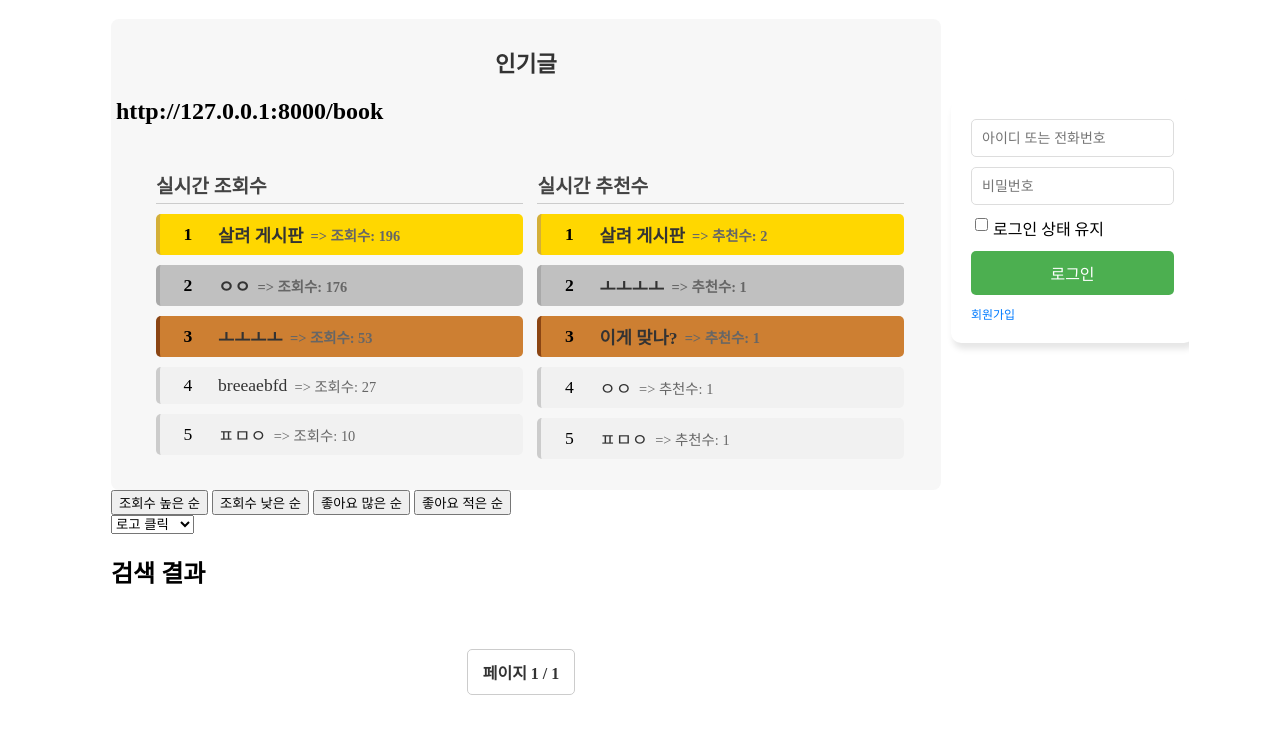
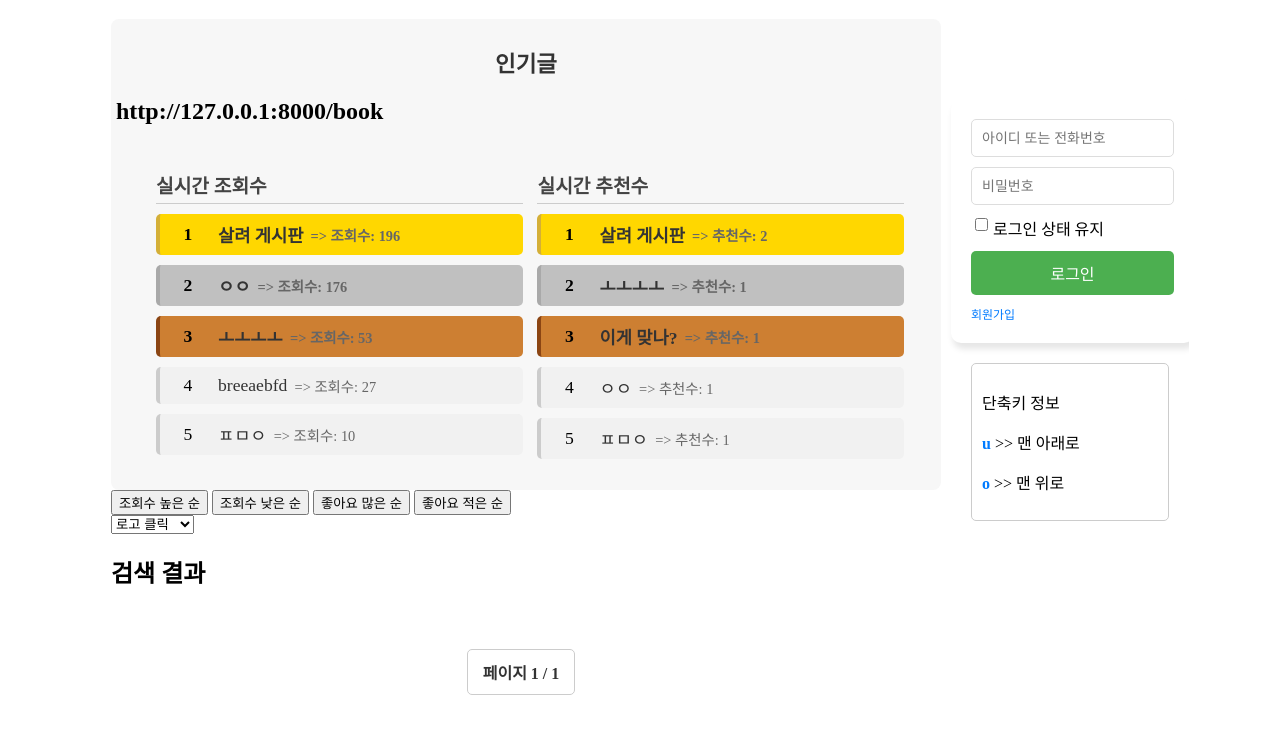
Before and after one commit to coder118/project, a Django app: page /book/search_post in a window 1280 px wide. Shown: the part 137-872 px from the top of the page. Run offline with Django 4.2, Linux system fonts and the light colour scheme; data comes from the database, SQL or seed files in the repository; both versions use the stored data as it was after the commit; some web fonts are replaced.

Commit message:
key setting2

```diff
--- a/web_project_venv/mysite/book/templates/book/index.html
+++ b/web_project_venv/mysite/book/templates/book/index.html
@@ -6,6 +6,7 @@
     <link rel="preconnect" href="https://fonts.googleapis.com">
     <link rel="preconnect" href="https://fonts.gstatic.com" crossorigin>
     <link href="https://fonts.googleapis.com/css2?family=Gugi&display=swap" rel="stylesheet">
+    <link rel="stylesheet" href="css/light-theme.css" id="theme-link" />
     <style>
         html{
             height:100%;
@@ -585,7 +586,7 @@
         }
 
         .shortcut-box {
-            position: absolute;
+            {% comment %} position: absolute; {% endcomment %}
             top: 20px;  /* 상단에서 20px 떨어진 위치 */
             right: 20px;
             background: white;
@@ -658,14 +659,14 @@
             window.scrollTo(0, 0);  // 페이지 가장 위로 스크롤
         }
 
-        {% comment %} document.addEventListener('keydown', function(event) { //다크 모드나 만들어볼까?
+        document.addEventListener('keydown', function(event) { //다크 모드나 만들어볼까?
             if (event.key === 'u') {
                 scrollToBottom();  // 'u' 키를 누르면 페이지 가장 아래로 스크롤
             } else if (event.key === 'o') {
                 scrollToTop();  // 'o' 키를 누르면 페이지 가장 위로 스크롤
             }// '1' 키를 누르면 홈으로 이동
 
-        }); {% endcomment %}
+        });
 
         {% comment %} window.addEventListener('scroll', function() {
             const shortcutBox = document.querySelector('.shortcut-box');
@@ -678,6 +679,39 @@
             shortcutBox.style.top = (window.scrollY + loginContainer + 20) + 'px';  // 스크롤에 따라 박스 위치 조정
             console.log('shortcutbox:',shortcutBox.style.top);
         }); {% endcomment %}
+
+        {% comment %} var theme = document.querySelector("#theme-link");
+        var currentTheme = localStorage.getItem("currentTheme");
+
+        loadTheme();
+
+        //테마를 선택한 정보를 저장한 localStorage에 따라 테마 결정
+        function loadTheme(){
+            if (currentTheme == "dark") {
+                theme.setAttribute('href', "css/dark-theme.css");
+                console.log("현재 테마 : 다크");
+            } else{
+                theme.setAttribute('href', "css/light-theme.css");
+                console.log("현재 테마 : 라이트");
+            }
+        }
+
+
+        //토글 버튼 클릭 이벤트 함수
+        function ToggleTheme(){
+            const prefersDarkScheme = window.matchMedia("(prefers-color-scheme: dark)");
+
+            if (prefersDarkScheme.matches) {
+                window.matchMedia("(prefers-color-scheme: light)").matches ? 'light' : 'dark';
+            } else {
+                window.matchMedia("(prefers-color-scheme: dark)").matches ? 'dark' : 'light';
+            }
+
+            const newTheme = currentTheme === 'dark' ? 'light' : 'dark';
+            localStorage.setItem('currentTheme', newTheme);
+            location.reload();
+        } {% endcomment %}
+
     </script>
 </head>
 <body>
@@ -788,11 +822,12 @@
 
                     </div>
                 </div>
-                {% comment %} <div class="shortcut-box">
+                <div class="shortcut-box">
                     <p>단축키 정보</p>
                     <p><span class="shortcut">u</span> >> 맨 아래로</p>
                     <p><span class="shortcut">o</span> >> 맨 위로</p>
-                </div> {% endcomment %}
+                </div>
+                {% comment %} <button id="darkmode_btn" onclick="ToggleTheme()">토글 버튼</button> {% endcomment %}
             </div>
 
 
--- a/web_project_venv/mysite/book/templates/book/post_detail.html
+++ b/web_project_venv/mysite/book/templates/book/post_detail.html
@@ -320,11 +320,11 @@
             }// '1' 키를 누르면 홈으로 이동
 
         });
-{% comment %}
+
         window.addEventListener('scroll', function() {
             const shortcutBox = document.querySelector('.shortcut-box');
             shortcutBox.style.top = (window.scrollY + 20) + 'px';  // 스크롤에 따라 박스 위치 조정
-        }); {% endcomment %}
+        });
 
     </script>
 </head>
```
Also changed, not shown: web_project_venv/mysite/db.sqlite3.
